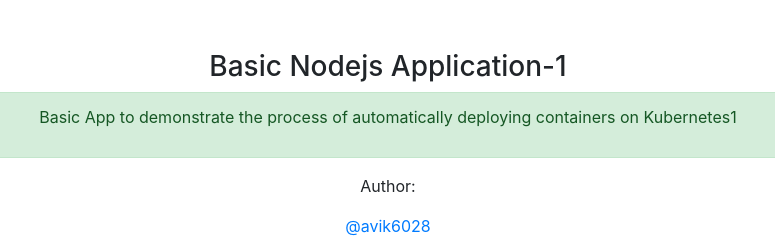
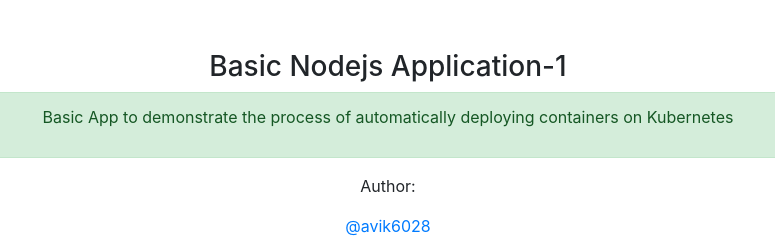
Before and after one commit to ppitonak/oc-pipe, a website: page index.html in a window 1280 px wide. Shown: the full height of the page, 252-1027 px from the left. Drawn offline with nearby package versions, Linux system fonts and the light colour scheme.

Commit message:
Update index.html

```diff
--- a/index.html
+++ b/index.html
@@ -15,7 +15,7 @@
         <div class="panel-body">
           <div class="alert alert-success">
             <p class="text-center">
-              Basic App to demonstrate the process of automatically deploying containers on Kubernetes1</p>
+              Basic App to demonstrate the process of automatically deploying containers on Kubernetes</p>
           </div>
 
           <div class="text-center">
```
